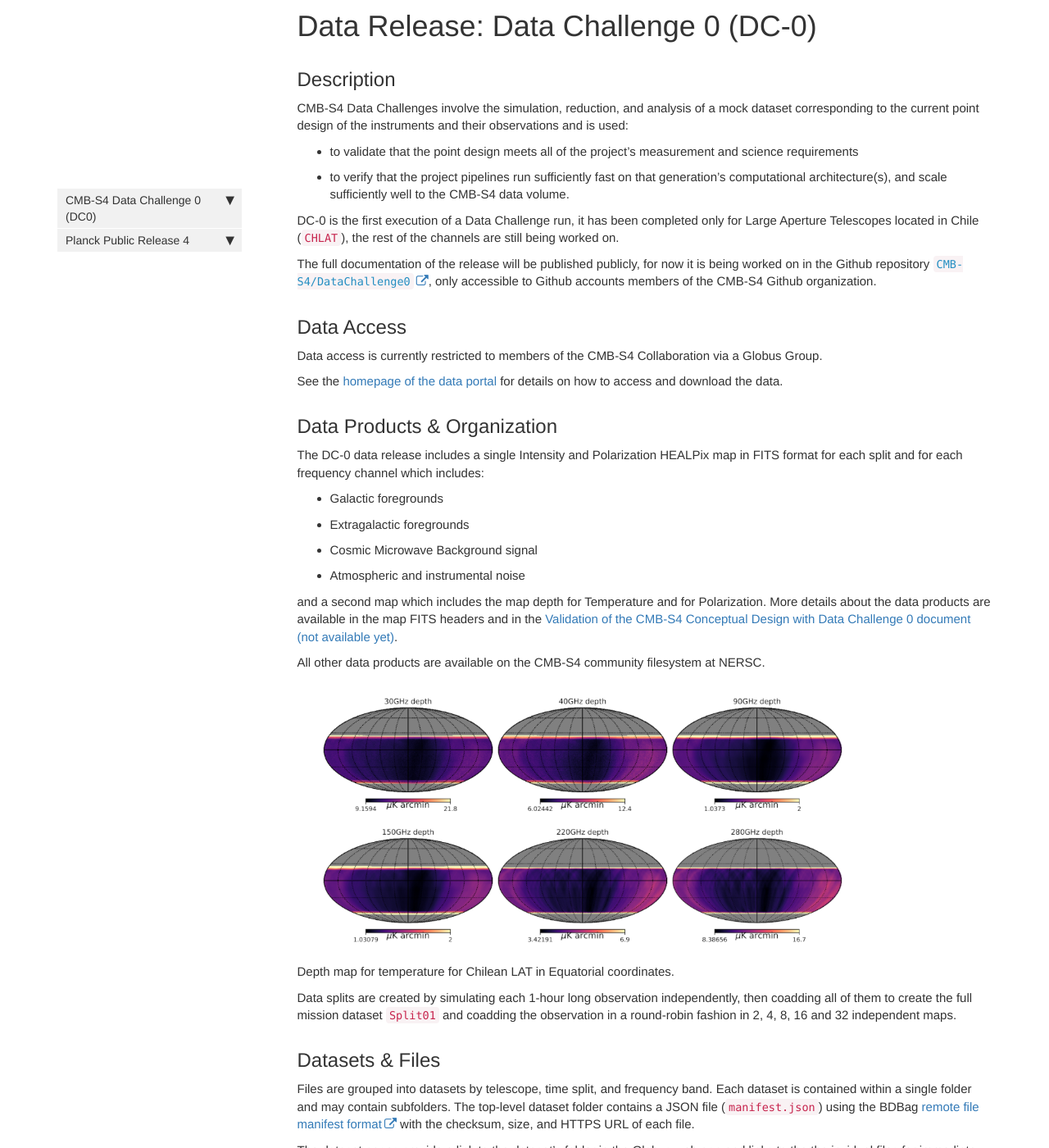
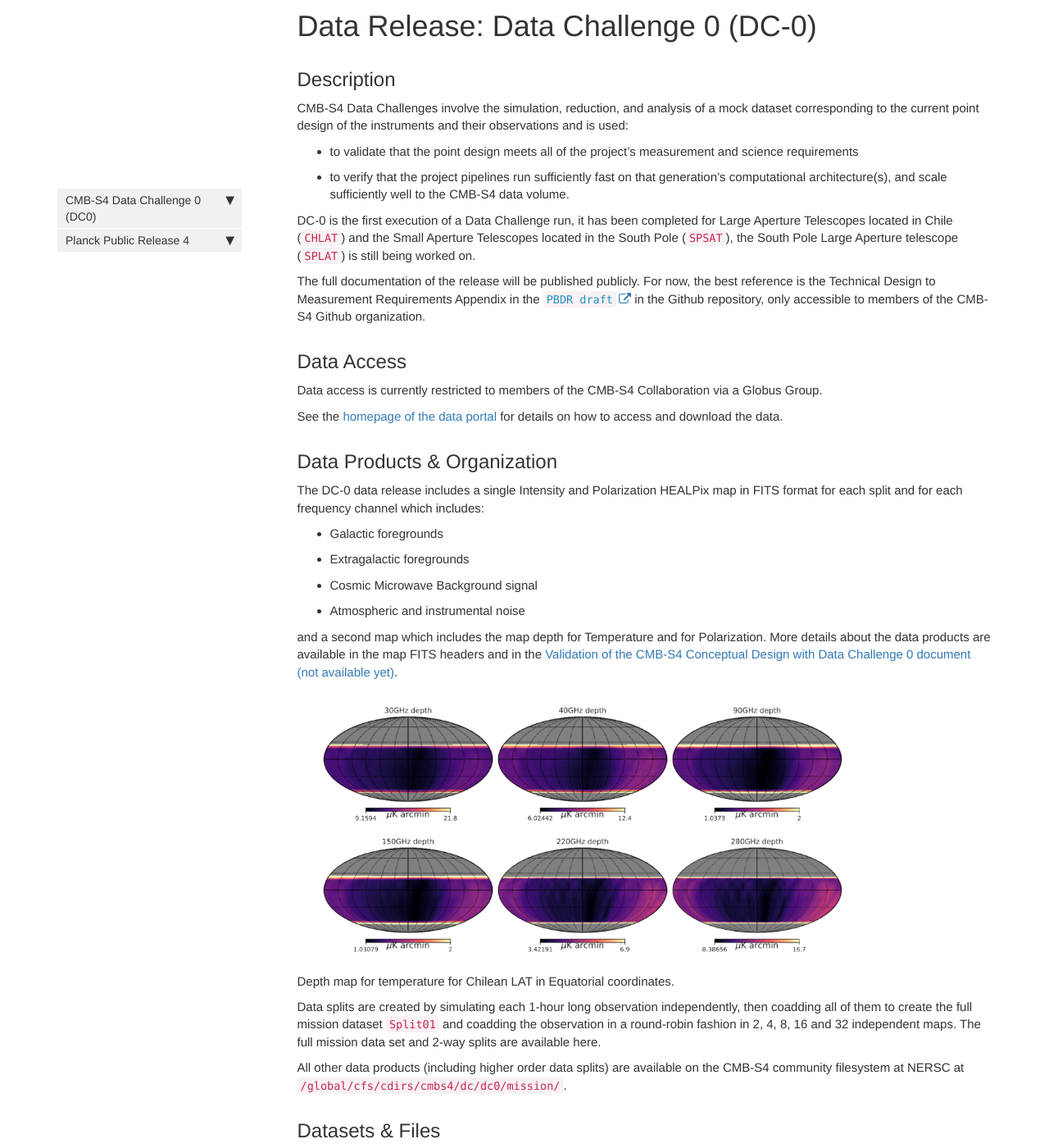
Before and after one commit to CMB-S4/serverless-data-portal-cmb-s4, a Jekyll site: the page built from dc0.md, in a window 1280 px wide and 1400 px high, scrolled down 490 px. Shown: the whole window at 82% size. Built offline with Jekyll 4.4.1, drawn with Linux system fonts in a browser that asks for light colours; comment, search, counter and statistics services are not loaded.

Commit message:
updates to reflect updated DC0 run

```diff
--- a/dc0.md
+++ b/dc0.md
@@ -14,9 +14,9 @@ CMB-S4 Data Challenges involve the simulation, reduction, and analysis of a mock
 * to validate that the point design meets all of the project’s measurement and science requirements
 * to verify that the project pipelines run sufficiently fast on that generation’s computational architecture(s), and scale sufficiently well to the CMB-S4 data volume.
 
-DC-0 is the first execution of a Data Challenge run, it has been completed only for Large Aperture Telescopes located in Chile (`CHLAT`), the rest of the channels are still being worked on.
+DC-0 is the first execution of a Data Challenge run, it has been completed for Large Aperture Telescopes located in Chile (`CHLAT`) and the Small Aperture Telescopes located in the South Pole (`SPSAT`), the South Pole Large Aperture telescope (`SPLAT`) is still being worked on.
 
-The full documentation of the release will be published publicly, for now it is being worked on in the Github repository [`CMB-S4/DataChallenge0`](https://github.com/CMB-S4/DataChallenge0), only accessible to Github accounts members of the CMB-S4 Github organization.
+The full documentation of the release will be published publicly. For now, the best reference is the Technical Design to Measurement Requirements Appendix in the [`PBDR draft`](https://github.com/CMB-S4/PreliminaryBaselineDesignReport) in the Github repository, only accessible to members of the CMB-S4 Github organization.
 
 ## Data Access
 
@@ -36,13 +36,15 @@ The DC-0 data release includes a single Intensity and Polarization HEALPix map i
 and a second map which includes the map depth for Temperature and for Polarization.
 More details about the data products are available in the map FITS headers and in the [Validation of the CMB-S4 Conceptual Design with Data Challenge 0 document (not available yet)]().
 
-All other data products are available on the CMB-S4 community filesystem at NERSC.
-
 ![depth map plot](images/cmbs4_dc0_map_depth.png)
 
 Depth map for temperature for Chilean LAT in Equatorial coordinates.
 
-Data splits are created by simulating each 1-hour long observation independently, then coadding all of them to create the full mission dataset `Split01` and coadding the observation in a round-robin fashion in 2, 4, 8, 16 and 32 independent maps.
+Data splits are created by simulating each 1-hour long observation independently, then coadding all of them to create the full mission dataset `Split01` and coadding the observation in a round-robin fashion in 2, 4, 8, 16 and 32 independent maps. The full mission data set and 2-way splits are available here.
+
+All other data products (including higher order data splits) are available on the CMB-S4 community filesystem at NERSC at `/global/cfs/cdirs/cmbs4/dc/dc0/mission/`.
+
+
 
 ## Datasets & Files
 
```
